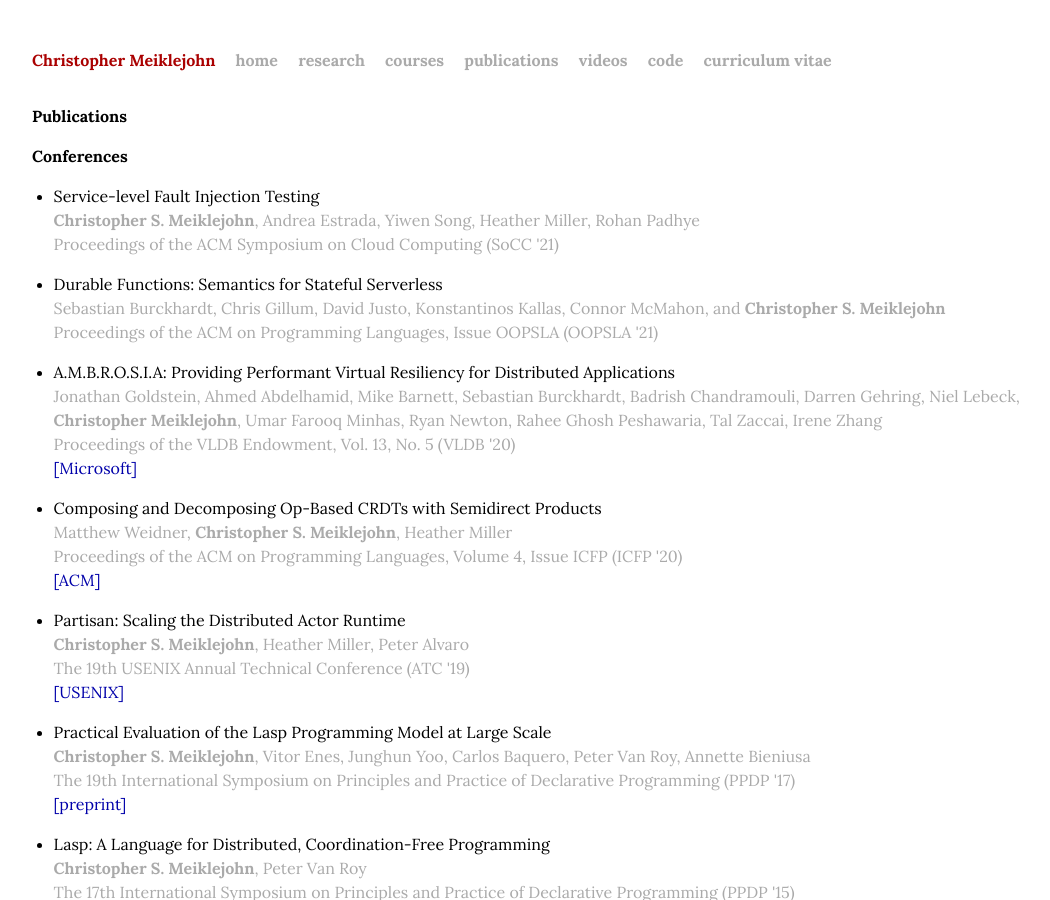
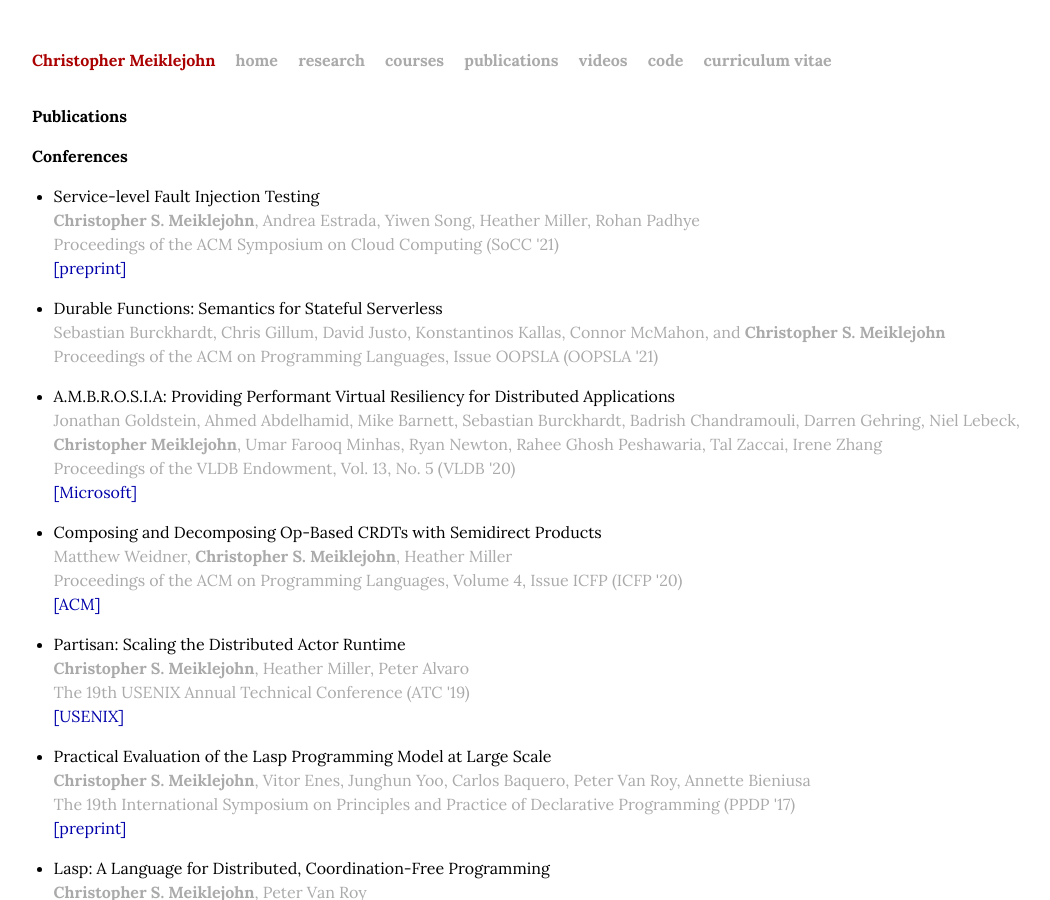
Before and after one commit to cmeiklejohn/cmeiklejohn.github.io, a Jekyll site: the page built from publications.html, in a window 1280 px wide and 900 px high. Shown: the whole window, without its empty margins (88-1138 px from the left). Built offline with Jekyll 4.4.1, drawn with Linux system fonts in a browser that asks for light colours; some web fonts are replaced.

Commit message:
Add preprint.

```diff
--- a/publications.html
+++ b/publications.html
@@ -28,6 +28,7 @@ title: Publications
         Service-level Fault Injection Testing
         <span class="author"><b>Christopher S. Meiklejohn</b>, Andrea Estrada, Yiwen Song, Heather Miller, Rohan Padhye</span>
         <span class="date">Proceedings of the ACM Symposium on Cloud Computing (SoCC '21)</span>
+        <span><a href="http://christophermeiklejohn.com/publications/filibuster-socc-2021.pdf">[preprint]</a></span>
       </p>
     </li>
     <li>
```
Also changed, not shown: 1 other file.
